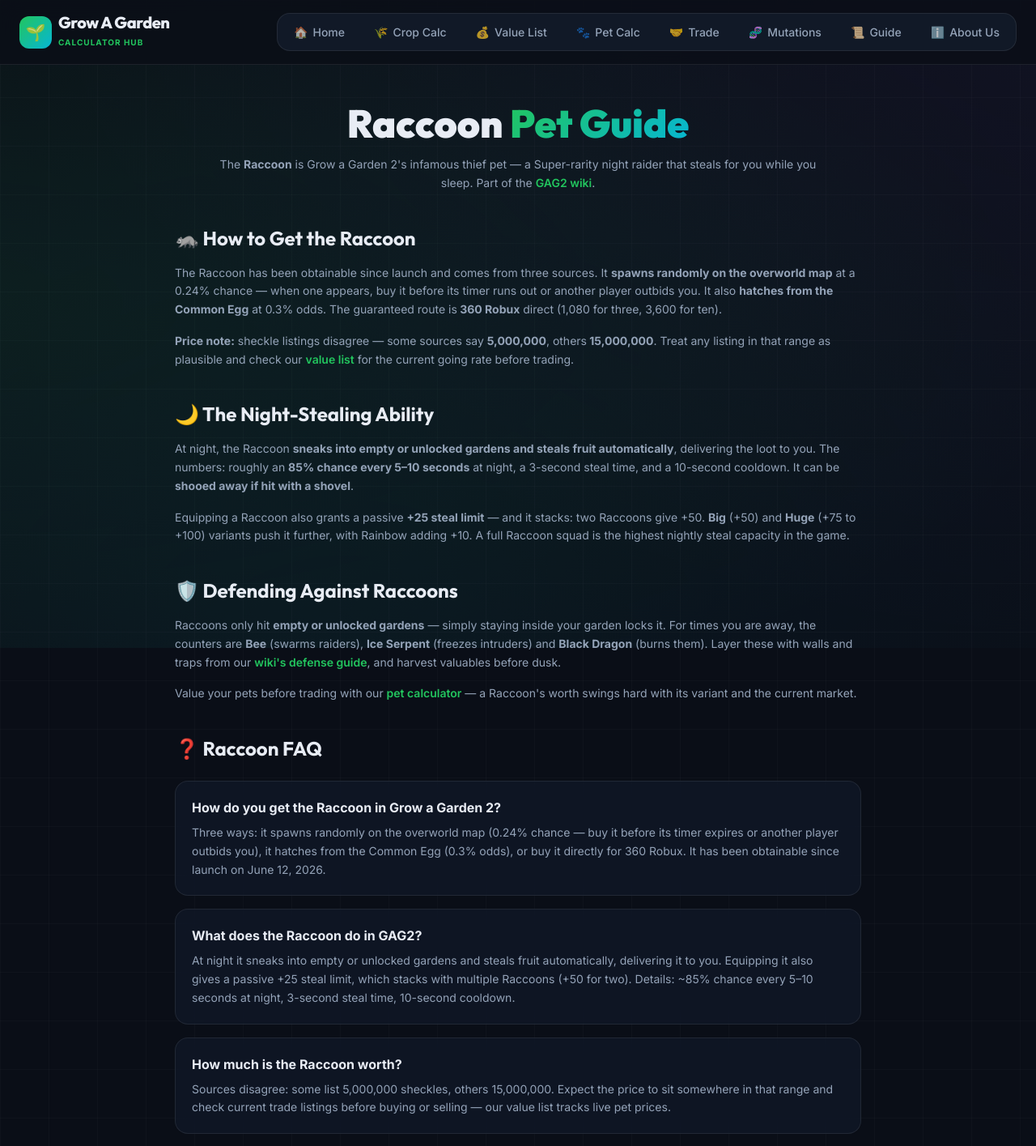
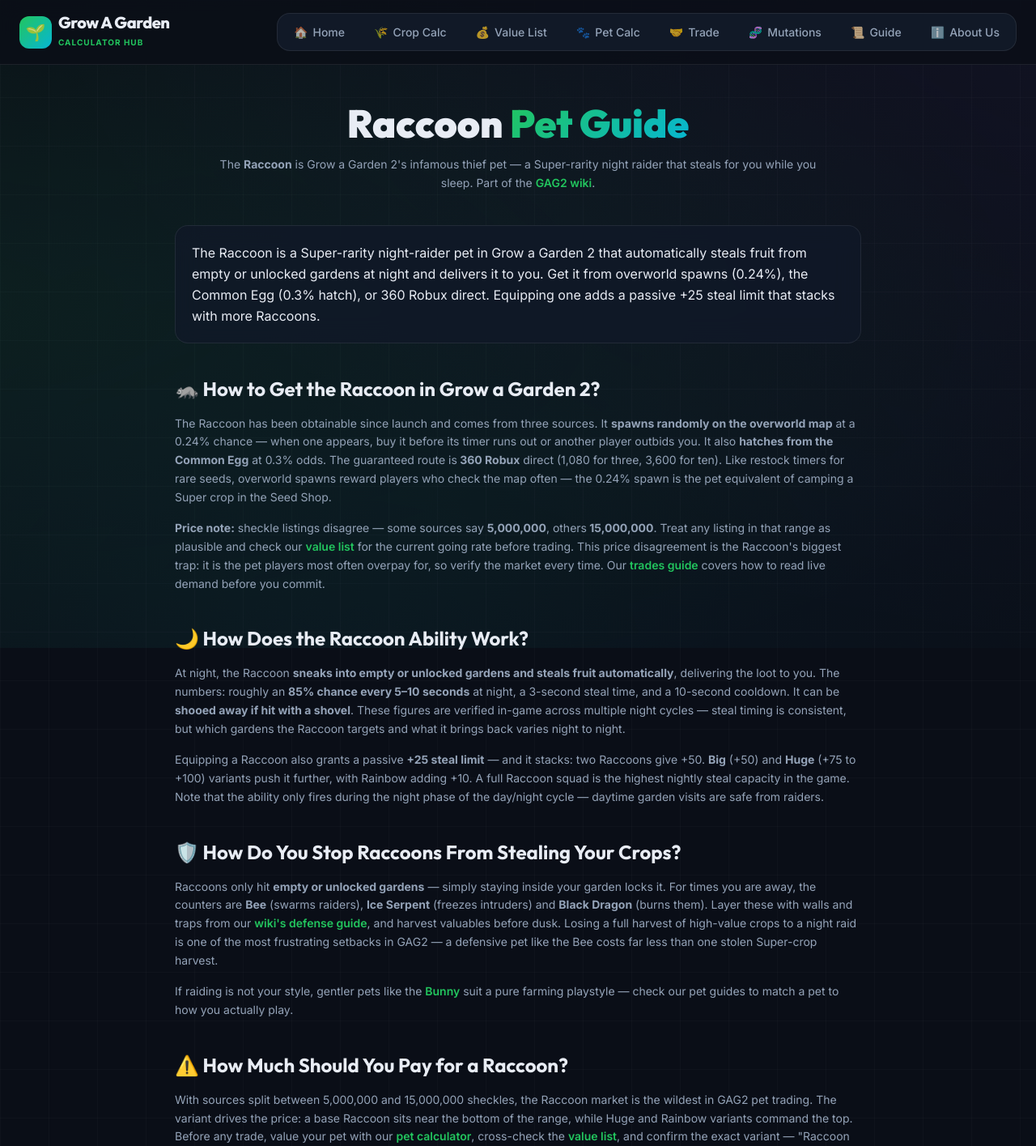
Before and after one commit to liveetcstream-beep/grow-a-garden-calculator, a Next.js app: page /grow-a-garden-2/wiki/pets/raccoon in a window 1280 px wide. Shown: the top 1415 px of the page at 81% size. Built offline with nearby package versions, Linux system fonts and the light colour scheme.

Commit message:
GAG2 wiki: specialist content rewrite — Raccoon guide

```diff
--- a/src/app/grow-a-garden-2/wiki/pets/raccoon/page.tsx
+++ b/src/app/grow-a-garden-2/wiki/pets/raccoon/page.tsx
@@ -40,6 +40,14 @@ const faqs = [
     q: "Are there Raccoon variants?",
     a: "Yes — Big (+50 steal limit) and Huge (+75 to +100 depending on source) variants exist, and the Rainbow variant adds +10. Stacking multiple Raccoons multiplies your nightly steal capacity.",
   },
+  {
+    q: "Is the Raccoon worth its price?",
+    a: "For night-active players, yes — it is the highest nightly steal capacity in the game, and stolen fruit is pure profit. But with listed prices ranging from 5,000,000 to 15,000,000 sheckles, never pay the top of the range without checking live trade listings first. Value your pet on our pet calculator and compare against the trades guide before any deal.",
+  },
+  {
+    q: "Can you trade the Raccoon in GAG2?",
+    a: "Yes — Raccoons change hands regularly on the trading market, which is exactly why prices swing so hard between sources. Variant (Big, Huge, Rainbow) moves the price more than anything else, so confirm which variant you are buying or selling before agreeing on a number.",
+  },
 ];
 
 const faqSchema = {
@@ -70,52 +78,83 @@ export default function RaccoonGuide() {
       </div>
 
       <div className="space-y-10 text-sm leading-relaxed" style={{ color: "var(--muted)" }}>
+        <div className="glass-card-static p-5">
+          <p className="text-base leading-relaxed" style={{ color: "var(--foreground)" }}>
+            The Raccoon is a Super-rarity night-raider pet in Grow a Garden 2 that automatically steals fruit from empty
+            or unlocked gardens at night and delivers it to you. Get it from overworld spawns (0.24%), the Common Egg
+            (0.3% hatch), or 360 Robux direct. Equipping one adds a passive +25 steal limit that stacks with more Raccoons.
+          </p>
+        </div>
+
         <section>
           <h2 className="text-2xl font-bold mb-4 text-left" style={{ fontFamily: "var(--font-display)", color: "var(--foreground)" }}>
-            🦝 How to Get the Raccoon
+            🦝 How to Get the Raccoon in Grow a Garden 2?
           </h2>
           <p className="mb-4">
             The Raccoon has been obtainable since launch and comes from three sources. It <strong>spawns randomly on the
             overworld map</strong> at a 0.24% chance — when one appears, buy it before its timer runs out or another player
             outbids you. It also <strong>hatches from the Common Egg</strong> at 0.3% odds. The guaranteed route is
-            <strong> 360 Robux</strong> direct (1,080 for three, 3,600 for ten).
+            <strong> 360 Robux</strong> direct (1,080 for three, 3,600 for ten). Like restock timers for rare seeds, overworld
+            spawns reward players who check the map often — the 0.24% spawn is the pet equivalent of camping a Super crop
+            in the Seed Shop.
           </p>
           <p className="mb-4">
             <strong>Price note:</strong> sheckle listings disagree — some sources say <strong>5,000,000</strong>, others
             <strong> 15,000,000</strong>. Treat any listing in that range as plausible and check our <Link href="/value-list" className="text-[var(--primary)] hover:underline font-semibold">value list</Link> for
-            the current going rate before trading.
+            the current going rate before trading. This price disagreement is the Raccoon's biggest trap: it is the pet
+            players most often overpay for, so verify the market every time. Our <Link href="/grow-a-garden-2/trades" className="text-[var(--primary)] hover:underline font-semibold">trades guide</Link> covers
+            how to read live demand before you commit.
           </p>
         </section>
 
         <section>
           <h2 className="text-2xl font-bold mb-4 text-left" style={{ fontFamily: "var(--font-display)", color: "var(--foreground)" }}>
-            🌙 The Night-Stealing Ability
+            🌙 How Does the Raccoon Ability Work?
           </h2>
           <p className="mb-4">
             At night, the Raccoon <strong>sneaks into empty or unlocked gardens and steals fruit automatically</strong>,
             delivering the loot to you. The numbers: roughly an <strong>85% chance every 5–10 seconds</strong> at night,
             a 3-second steal time, and a 10-second cooldown. It can be <strong>shooed away if hit with a shovel</strong>.
+            These figures are verified in-game across multiple night cycles — steal timing is consistent, but which gardens
+            the Raccoon targets and what it brings back varies night to night.
           </p>
           <p className="mb-4">
             Equipping a Raccoon also grants a passive <strong>+25 steal limit</strong> — and it stacks: two Raccoons give
             +50. <strong>Big</strong> (+50) and <strong>Huge</strong> (+75 to +100) variants push it further, with Rainbow
-            adding +10. A full Raccoon squad is the highest nightly steal capacity in the game.
+            adding +10. A full Raccoon squad is the highest nightly steal capacity in the game. Note that the ability only
+            fires during the night phase of the day/night cycle — daytime garden visits are safe from raiders.
           </p>
         </section>
 
         <section>
           <h2 className="text-2xl font-bold mb-4 text-left" style={{ fontFamily: "var(--font-display)", color: "var(--foreground)" }}>
-            🛡️ Defending Against Raccoons
+            🛡️ How Do You Stop Raccoons From Stealing Your Crops?
           </h2>
           <p className="mb-4">
             Raccoons only hit <strong>empty or unlocked gardens</strong> — simply staying inside your garden locks it. For
             times you are away, the counters are <strong>Bee</strong> (swarms raiders), <strong>Ice Serpent</strong> (freezes
             intruders) and <strong>Black Dragon</strong> (burns them). Layer these with walls and traps from our <Link href="/grow-a-garden-2/wiki" className="text-[var(--primary)] hover:underline font-semibold">wiki's
-            defense guide</Link>, and harvest valuables before dusk.
+            defense guide</Link>, and harvest valuables before dusk. Losing a full harvest of high-value crops to a night
+            raid is one of the most frustrating setbacks in GAG2 — a defensive pet like the Bee costs far less than one
+            stolen Super-crop harvest.
           </p>
           <p className="mb-4">
-            Value your pets before trading with our <Link href="/pet-calculator" className="text-[var(--primary)] hover:underline font-semibold">pet calculator</Link> — a
-            Raccoon's worth swings hard with its variant and the current market.
+            If raiding is not your style, gentler pets like the <Link href="/grow-a-garden-2/wiki/pets/bunny" className="text-[var(--primary)] hover:underline font-semibold">Bunny</Link> suit
+            a pure farming playstyle — check our pet guides to match a pet to how you actually play.
+          </p>
+        </section>
+
+        <section>
+          <h2 className="text-2xl font-bold mb-4 text-left" style={{ fontFamily: "var(--font-display)", color: "var(--foreground)" }}>
+            ⚠️ How Much Should You Pay for a Raccoon?
+          </h2>
+          <p className="mb-4">
+            With sources split between 5,000,000 and 15,000,000 sheckles, the Raccoon market is the wildest in GAG2 pet
+            trading. The variant drives the price: a base Raccoon sits near the bottom of the range, while Huge and Rainbow
+            variants command the top. Before any trade, value your pet with our <Link href="/pet-calculator" className="text-[var(--primary)] hover:underline font-semibold">pet calculator</Link>,
+            cross-check the <Link href="/value-list" className="text-[var(--primary)] hover:underline font-semibold">value list</Link>, and
+            confirm the exact variant — "Raccoon for sale" with no variant named is how overpayments happen. Never rush a
+            Raccoon trade because the seller claims another buyer is waiting; that pressure is the oldest trick in the book.
           </p>
         </section>
 
```
